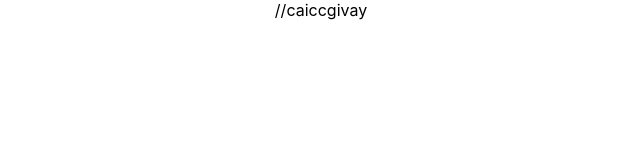
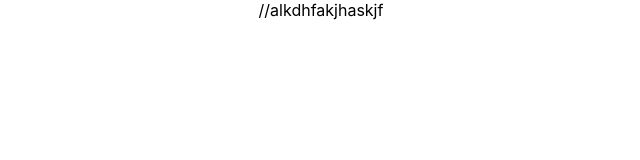
Before and after one commit to HoangSonDeveloper/Project_SE, a React (Create React App) app in the folder supermarket/: page / in a window 1280 px wide. Shown: the top 160 px of the page, without its empty margins (319-959 px from the left). Built offline with nearby package versions, Linux system fonts and the light colour scheme.

Commit message:
akjgdsfhajk

```diff
--- a/supermarket/src/App.js
+++ b/supermarket/src/App.js
@@ -3,7 +3,7 @@ import "./App.css";
 
 function App() {
   return <div className="App">
-    //caiccgivay
+    //alkdhfakjhaskjf
   </div>;
 }
 
```
